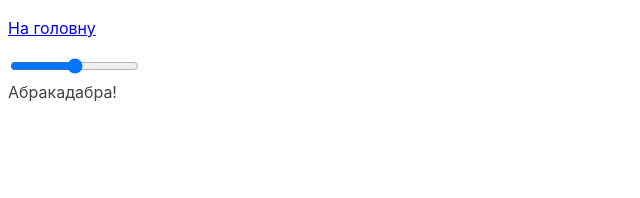
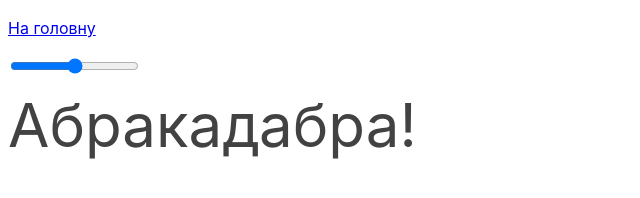
Before and after one commit to Ereyzer/goit-js-hw-07, a plain HTML site: page task-07.html in a window 1280 px wide. Shown: the whole page, without its empty margins (0-640 px from the left). Drawn offline with Linux system fonts and the light colour scheme.

Commit message:
task-07.2

```diff
--- a/js/task-07.js
+++ b/js/task-07.js
@@ -4,3 +4,7 @@ const ref = {
 }
 
 ref.input.addEventListener('input', () => ref.span.setAttribute('style', `font-size: ${Number(ref.input.value) + 10}px`));
+
+
+
+// ref.span.setAttribute('style', `font-size: ${Number(ref.input.value) + 10}px`);
--- a/task-07.html
+++ b/task-07.html
@@ -20,7 +20,7 @@
     <p><a href="index.html">На головну</a></p>
     <input id="font-size-control" type="range" />
     <br />
-    <span id="text">Абракадабра!</span>
+    <span id="text" style="font-size: 60px;">Абракадабра!</span>
     <script src="js/task-07.js" type="module"></script>
   </body>
 </html>
```
